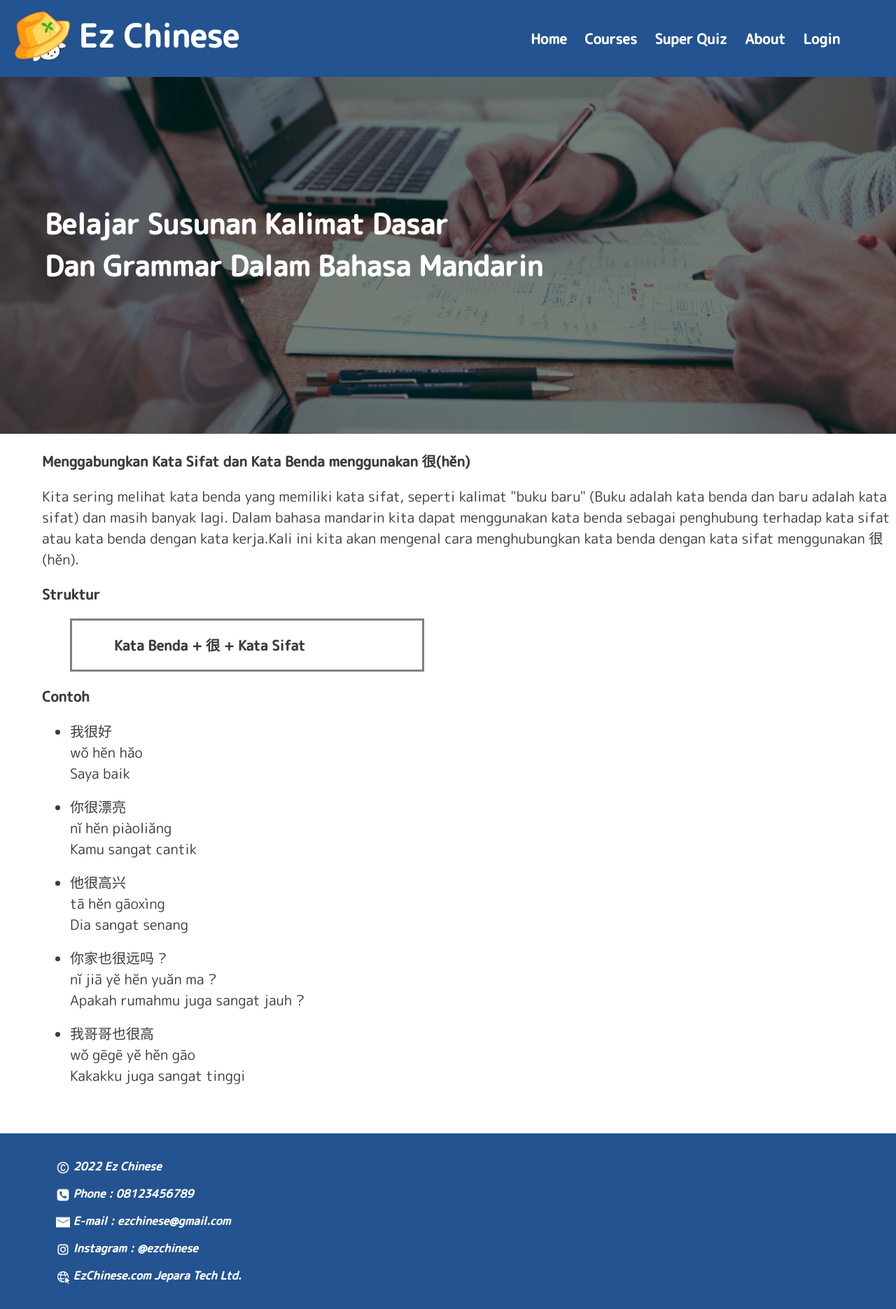
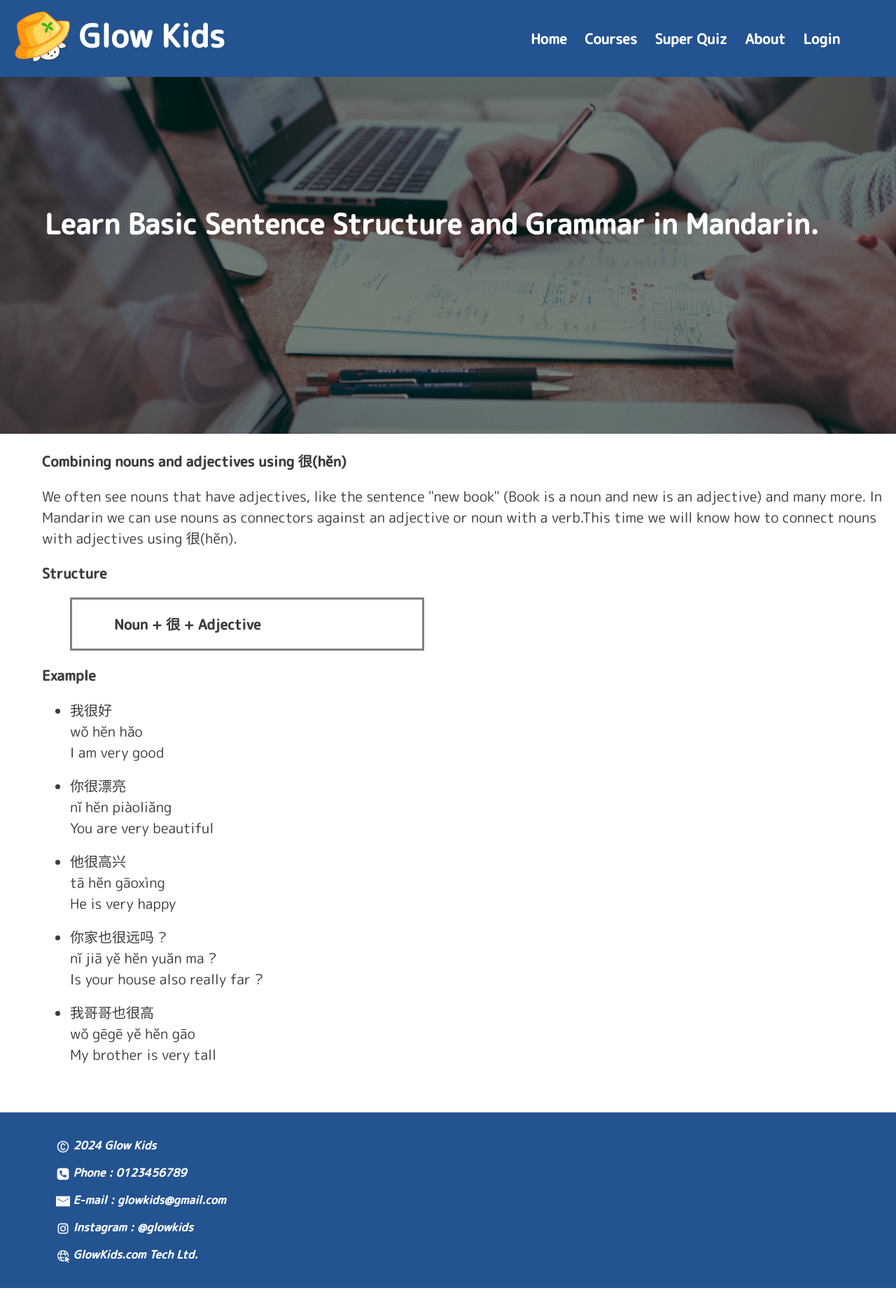
Before and after one commit to kylietan123/Learn-Chinese, a PHP site: page /adjective_noun.html in a window 1280 px wide. Shown: the whole page at 70% size. After the commit the page ends 1841 px from the top, so only its background shows below. Run offline with PHP 8.4, Linux system fonts and the light colour scheme.

Commit message:
adjective noun update

```diff
--- a/about.html
+++ b/about.html
@@ -45,6 +45,7 @@
         <p class="footerP"> <object class="footerIcon" align = "center" data ="Icons/icons8-instagram-24.png" width="20px" height="20px" alt=""></object> Instagram : @glowkids</p>
         <p class="footerP"> <object class="footerIcon" align = "center" data ="Icons/icons8-internet-30.png"  width="20px" height="20px" alt=""></object> GlowKids.com Tech Ltd. </p>
     </address>
-    </footer>
+</footer>
+
 </body>
 </html>
--- a/adjective_noun.css
+++ b/adjective_noun.css
@@ -33,7 +33,7 @@ a {
     border-top: solid 2px rgb(222, 222, 222);
 }
 
-#EzChineseP {
+#GlowKidsP {
     padding-top: 0px;
     float: left;
     /* border: solid red; */
@@ -44,7 +44,7 @@ a {
     color: white;
 }
 
-#EzChineseImgHref {
+#GlowKidsImgHref {
     margin: -40px;
     padding-left: 30px;
     padding-right: 10px;
@@ -85,7 +85,7 @@ a {
     z-index: 4;
 }
 
-#belajarSusunan {
+#studyArrangement {
     font-size: 40px;
     margin-left: 5%;
     position: absolute;
@@ -109,7 +109,7 @@ a {
     margin-left: 60px;
 }
 
-.Struktur{
+.Structure{
     width: 500px;
     height: 50px;
     margin-left: 100px;
--- a/adjective_noun.html
+++ b/adjective_noun.html
@@ -10,57 +10,57 @@
 <body>
 
     <header>
-        <p id="EzChineseP">
-            <a id="EzChineseImgHref" href="index.html">
+        <p id="GlowKidsP">
+            <a id="GlowKidsImgHref" href="index.html">
                 <object align="center" width="140px" height="110px" data="Pictures/Billy In Hat.png"></object>
-            </a>    Ez Chinese
+            </a>    Glow Kids
         </p>
 
         <p id="navBar">
             <a class="navbarPaddingLeft" href="index.html">Home        </a>
             <a class="navbarPaddingLeft" href="courses.html">Courses       </a>
             <a class="navbarPaddingLeft" href="superQuiz.html">Super Quiz       </a>
-            <a class="navbarPaddingLeft" href="tentang.html">About         </a>
+            <a class="navbarPaddingLeft" href="about.html">About         </a>
             <a class="navbarPaddingRightLeft" href="registration.html">Login</a>
         </p>
     </header>
 
     <!-- ===== Body ===== -->
 <div class="headerPadding"></div>
-<p class="fontBlack" id="belajarSusunan">Belajar Susunan Kalimat Dasar <br> Dan Grammar Dalam Bahasa Mandarin</p>
+<p class="fontBlack" id="studyArrangement">Learn Basic Sentence Structure and Grammar in Mandarin.</p>
 <img id="background" src="Pictures/Grammar Background.jpg" alt="">
 <div class="headerPadding"></div>
-    <p class="fontBlack"><strong>Menggabungkan Kata Sifat dan Kata Benda menggunakan 很(hěn)</strong></p>
-    <p class="fontGrey">Kita sering melihat kata benda yang memiliki kata sifat,
-        seperti kalimat "buku baru" (Buku adalah kata benda dan
-        baru adalah kata sifat) dan masih banyak lagi. Dalam bahasa
-         mandarin kita dapat menggunakan kata benda sebagai penghubung
-          terhadap kata sifat atau kata benda dengan kata kerja.Kali ini
-          kita akan mengenal cara menghubungkan kata benda dengan kata
-           sifat menggunakan 很(hěn).
+    <p class="fontBlack"><strong>Combining nouns and adjectives using 很(hěn)</strong></p>
+    <p class="fontGrey">We often see nouns that have adjectives,
+        like the sentence "new book" (Book is a noun and
+        new is an adjective) and many more. In
+        Mandarin we can use nouns as connectors
+        against an adjective or noun with a verb.This time
+        we will know how to connect nouns with adjectives
+        using 很(hěn).
     </p>
 
-    <p class="fontBlack"><strong>Struktur</strong></p>
-    <div class="Struktur"><p class="fontBlack">Kata Benda + 很 + Kata Sifat</p></div>
-    <p class="fontBlack"><strong>Contoh</strong></p>
+    <p class="fontBlack"><strong>Structure</strong></p>
+    <div class="Structure"><p class="fontBlack">Noun + 很 + Adjective</p></div>
+    <p class="fontBlack"><strong>Example</strong></p>
 
     <ul>
-        <li class="fontGrey" >我很好 <br> wǒ hěn hǎo <br> Saya baik </li> <br>
-        <li class="fontGrey" >你很漂亮 <br> nǐ hěn piàoliǎng <br> Kamu sangat cantik </li> <br>
-        <li class="fontGrey" >他很高兴 <br> tā hěn gāoxìng <br> Dia sangat senang </li> <br>
-        <li class="fontGrey" > 你家也很远吗 ?  <br> nǐ jiā yě hěn yuǎn ma ? <br> Apakah rumahmu juga sangat jauh ? </li> <br>
-        <li class="fontGrey" >我哥哥也很高 <br> wǒ gēgē yě hěn gāo <br> Kakakku juga sangat tinggi </li> <br>
+        <li class="fontGrey" >我很好 <br> wǒ hěn hǎo <br> I am very good </li> <br>
+        <li class="fontGrey" >你很漂亮 <br> nǐ hěn piàoliǎng <br> You are very beautiful </li> <br>
+        <li class="fontGrey" >他很高兴 <br> tā hěn gāoxìng <br> He is very happy </li> <br>
+        <li class="fontGrey" > 你家也很远吗 ?  <br> nǐ jiā yě hěn yuǎn ma ? <br> Is your house also really far ? </li> <br>
+        <li class="fontGrey" >我哥哥也很高 <br> wǒ gēgē yě hěn gāo <br> My brother is very tall </li> <br>
     </ul>
 
     <!-- ===== Footer ===== -->
 
     <footer>
         <address>
-            <p class="footerP" > <object class="footerIcon" align = "center" data ="Icons/icons8-copyright-all-rights-reserved-24.png" width="20px" height="20px" alt=""> </object> 2022 Ez Chinese</p>
-            <p class="footerP" > <object class="footerIcon" align = "center" data ="Icons/icons8-phone-50 (1).png" width="20px" height="20px" alt=""></object> Phone : 08123456789</p>
-            <p class="footerP" > <object class="footerIcon" align = "center" data ="Icons/icons8-mail-50.png"      width="20px" height="20px" alt=""></object> E-mail : ezchinese@gmail.com</p>
-            <p class="footerP" > <object class="footerIcon" align = "center" data ="Icons/icons8-instagram-24.png" width="20px" height="20px" alt=""></object> Instagram : @ezchinese</p>
-            <p class="footerP" > <object class="footerIcon" align = "center" data ="Icons/icons8-internet-30.png"  width="20px" height="20px" alt=""></object> EzChinese.com Jepara Tech Ltd. </p>
+            <p class="footerP"> <object class="footerIcon" align = "center" data ="Icons/icons8-copyright-all-rights-reserved-24.png" width="20px" height="20px" alt=""> </object> 2024 Glow Kids</p>
+            <p class="footerP"> <object class="footerIcon" align = "center" data ="Icons/icons8-phone-50 (1).png" width="20px" height="20px" alt=""></object> Phone : 0123456789</p>
+            <p class="footerP"> <object class="footerIcon" align = "center" data ="Icons/icons8-mail-50.png"      width="20px" height="20px" alt=""></object> E-mail : glowkids@gmail.com</p>
+            <p class="footerP"> <object class="footerIcon" align = "center" data ="Icons/icons8-instagram-24.png" width="20px" height="20px" alt=""></object> Instagram : @glowkids</p>
+            <p class="footerP"> <object class="footerIcon" align = "center" data ="Icons/icons8-internet-30.png"  width="20px" height="20px" alt=""></object> GlowKids.com Tech Ltd. </p>
         </address>
     </footer>
 
```
